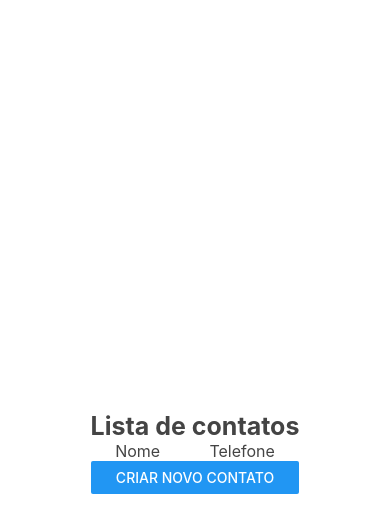
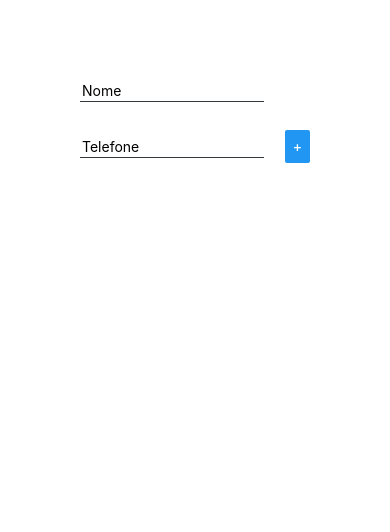
Before and after one commit to LuizaMagalhaes/ContactList, a React Native app: screen / in a window 390 px wide. Shown: the top 532 px of the page. Built offline with nearby package versions, Linux system fonts and the light colour scheme.

Commit message:
Atividade 4 - criação de mais componentes e poder deletar o contato da lista

```diff
--- a/App.js
+++ b/App.js
@@ -1,124 +1,59 @@
-import React from 'react';
-import { StyleSheet, Text, View, TextInput, Button, FlatList } from 'react-native';
+import React, { useState } from 'react';
+import { FlatList, StyleSheet, View } from 'react-native';
 
-export default class App extends React.Component {
+import ContactItem from './components/ContactItem';
+import Input from './components/InputContact';
 
-  constructor(props) {
-    super(props);
-    this.state = {
-      contato: [],
-      showAdd: false,
-      fone: '',
-      nome: ''
-    }
+const styles = StyleSheet.create({
+  telaPrincipalView: {
+    padding: 80
+  }
+});
+
+export default function App() {
+  const [contatos, setContatos] = useState('');
+  const [contadorContatos, setContadorcontatos] = useState(10);
+
+  const removerContato = (keyToRemove) => {
+    setContatos(contatos => {
+      return contatos.filter((contato) => {
+        return contato.key !== keyToRemove
+      })
+    });
+  };
+
+  const adicionarContato = (nome, celular) => {
+    setContatos((contatos) => {
+      setContadorcontatos(contadorContatos + 2);
+      return [
+        ...contatos,
+        {
+          key: contadorContatos.toString(),
+          nome: nome,
+          celular: celular
+        }
+      ];
+    });
   }
 
-  handleBack() {
-    this.setState({
-      fone: '',
-      nome: '',
-      showAdd: false
-    })
-  }
-
-  handleAddClick() {
-    this.setState({
-      showAdd: true
-    })
-  }
-
-  handleSaveClick() {
-    let nome = this.state.nome;
-    let fone = this.state.fone;
-    let id = this.calculateIndex();
-
-    console.log('id', id)
-
-    this.setState({
-      contato: [...this.state.contato, { name: nome, fone: fone, id: id }],
-      fone: '',
-      nome: ''
-    })
-
-  }
-
-  handleFoneChange(e) {
-    let fone = e.target.value;
-
-    this.setState({
-      fone: fone
-    })
-  }
-
-  handleNameChange(e) {
-    let name = e.target.value;
-
-    this.setState({
-      nome: name
-    })
-  }
-
-  calculateIndex() {
-    if (this.state.contato.length == 0) {
-      return 10
-    } else {
-      let ultimoContato = this.state.contato[this.state.contato.length - 1];
-      return ultimoContato.id + 2;
-    }
-  }
-
-
-  render() {
-    const index = 10;
-
-    return (
-      <View style={styles.container}>
-        {this.state.showAdd == true ?
-          <View>
-            <TextInput placeholder="Nome" value={this.state.nome} onChangeText={(nome) => this.setState({ nome })} />
-            <TextInput placeholder="Telefone" value={this.state.fone} onChangeText={(fone) => this.setState({ fone })} />
-            <View style={{ display: 'flex', flexDirection: 'row', justifyContent: 'space-between' }}>
-              <Button title="Salvar" onPress={() => this.handleSaveClick()} color="#74e24a" />
-              <Button title="Voltar" onPress={() => this.handleBack()} color="#8c8f91" />
-            </View>
-          </View>
-          :
-          <View>
-            <Text style={{ fontSize: 25, fontWeight: 'bold', color: '#444444' }}>Lista de contatos</Text>
-            <View style={{ display: 'flex', flexDirection: 'row', justifyContent: 'space-around' }}>
-              <Text style={{ display: 'flex', color: '#444444', fontSize: 16 }}>Nome</Text>
-              <Text style={{ display: 'flex', color: '#444444', fontSize: 16 }}>Telefone</Text>
-            </View>
-            {this.state.contato && this.state.contato.length > 0 ?
-
-              <FlatList
-                data={this.state.contato}
-                renderItem={contato => (
-                  <View style={{ display: 'flex', flexDirection: 'row', justifyContent: 'space-around', marginTop: 20 }}>
-                    <Text>{contato.item.name}</Text>
-                    <Text>{contato.item.fone}</Text>
-                  </View>
-                )}
-                keyExtractor={(item) => item.id.toString()}
-              />
-              :
-              null
-
-            }
-            <Button title="Criar novo contato" onPress={() => this.handleAddClick()} style={{ marginTop: 50 }} />
-          </View>
+  return (
+    <View style={styles.telaPrincipalView}>
+      <View>
+        <Input onAdicionarContato={adicionarContato} />
+      </View>
+      <FlatList
+        data={contatos}
+        renderItem={
+          contato => (
+            <ContactItem
+              chave={contato.item.key}
+              nome={contato.item.nome}
+              celular={contato.item.celular}
+              onDelete={removerContato}
+            />
+          )
         }
-      </View>
-    );
-  }
+      />
+    </View>
+  );
 }
-
-const styles = StyleSheet.create({
-  container: {
-    flex: 1,
-    backgroundColor: '#fff',
-    alignItems: 'center',
-    justifyContent: 'center',
-    marginTop: 60,
-  },
-});
--- /dev/null
+++ b/components/ContactItem.js
@@ -0,0 +1,27 @@
+import React from 'react';
+import { View, Text, StyleSheet, TouchableOpacity } from 'react-native';
+
+const ContactItem = (props) => {
+  return (
+    <TouchableOpacity onLongPress={props.onDelete.bind(this, props.chave)}>
+      <View style={styles.itemNaLista}>
+        <Text>#{props.chave}</Text>
+        <Text>Nome: {props.nome}</Text>
+        <Text>Numero: {props.celular}</Text>
+      </View>
+    </TouchableOpacity>
+  );
+}
+
+const styles = StyleSheet.create({
+  itemNaLista: {
+    padding: 12,
+    backgroundColor: '#B8FCAE',
+    borderColor: '#56b53f',
+    borderWidth: 1,
+    marginBottom: 8,
+    borderRadius: 8
+  }
+});
+
+export default ContactItem;
--- /dev/null
+++ b/components/InputContact.js
@@ -0,0 +1,69 @@
+import React, { useState } from 'react';
+import { View, TextInput, Button, StyleSheet } from 'react-native'
+
+const InputContact = (props) => {
+  const [nome, setNome] = useState('');
+  const [celular, setCelular] = useState('');
+
+  const capturarNome = (nome) => {
+    setNome(nome)
+  };
+
+  const capturarCelular = (celular) => {
+    setCelular(celular)
+  };
+
+  return (
+    <View>
+      <View style={styles.contatoView}>
+        <TextInput
+          placeholder="Nome"
+          style={styles.nomeInputText}
+          onChangeText={capturarNome}
+          value={nome}
+        />
+      </View>
+      <View style={styles.contatoView}>
+        <TextInput
+          placeholder="Telefone"
+          style={styles.telefoneInputText}
+          onChangeText={capturarCelular}
+          value={celular}
+        />
+        <Button
+          title="+"
+          onPress={() => {
+            props.onAdicionarContato(nome, celular)
+
+            setNome('');
+            setCelular('');
+          }}
+        />
+      </View>
+    </View>
+  );
+}
+
+const styles = StyleSheet.create({
+  contatoView: {
+    flexDirection: 'row',
+    justifyContent: 'space-between',
+    alignItems: 'center',
+    marginBottom: 8
+  },
+  nomeInputText: {
+    width: '80%',
+    borderBottomColor: '#32383c',
+    borderBottomWidth: 1,
+    padding: 2,
+    marginBottom: 20
+  },
+  telefoneInputText: {
+    width: '80%',
+    borderBottomColor: '#32383c',
+    borderBottomWidth: 1,
+    padding: 2
+  }
+});
+
+export default InputContact;
```
